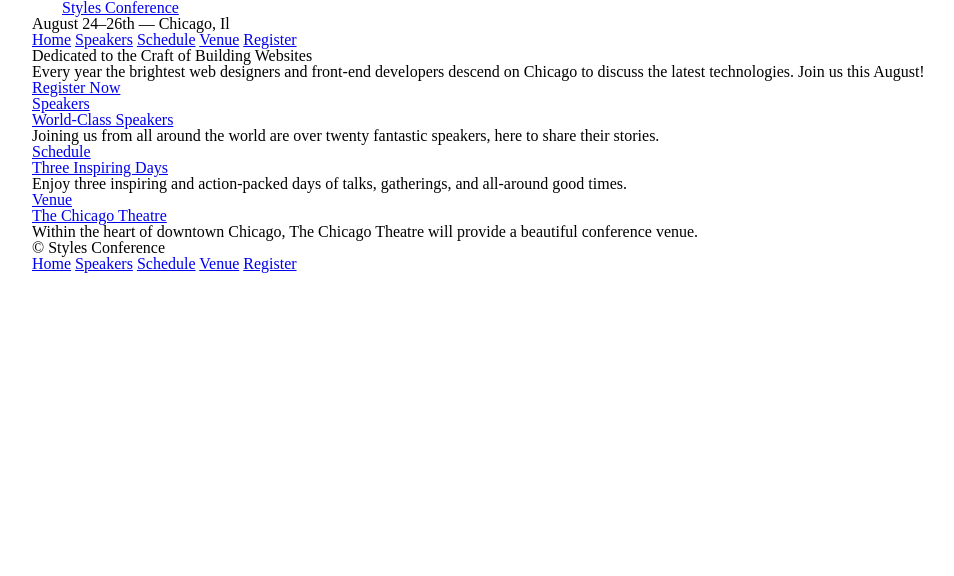
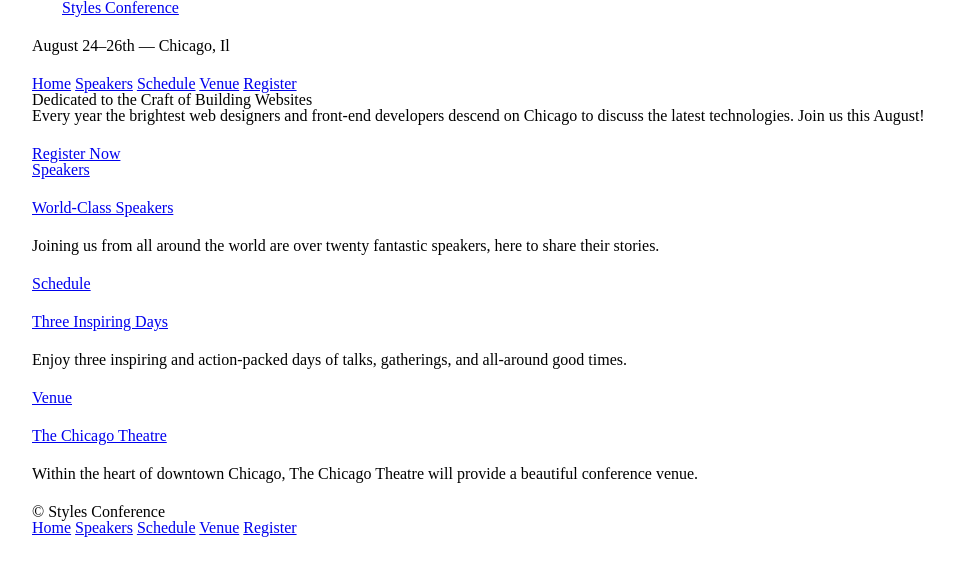
Before and after one commit to thenglee/styles_conference, a plain HTML site: page index.html in a window 1280 px wide. Shown: the whole page, without its empty margins (158-1112 px from the left). Drawn offline with Linux system fonts and the light colour scheme.

Commit message:
Add bottom margin to heading and paragraph elements

```diff
--- a/assets/stylesheets/main.css
+++ b/assets/stylesheets/main.css
@@ -68,3 +68,15 @@ table {
   padding: 0 30px;
   margin: 0 auto;
 }
+
+/*
+  ==========================================================
+
+  Typography
+
+  ==========================================================
+*/
+
+h1, h3, h4, h5, p {
+  margin-bottom: 22px;
+}
```
